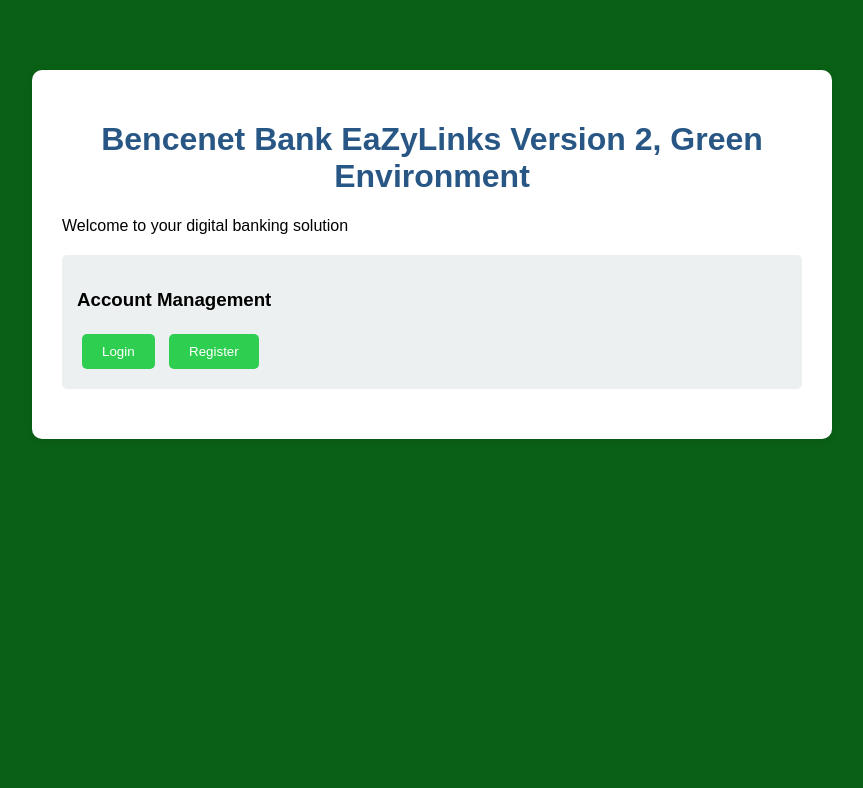
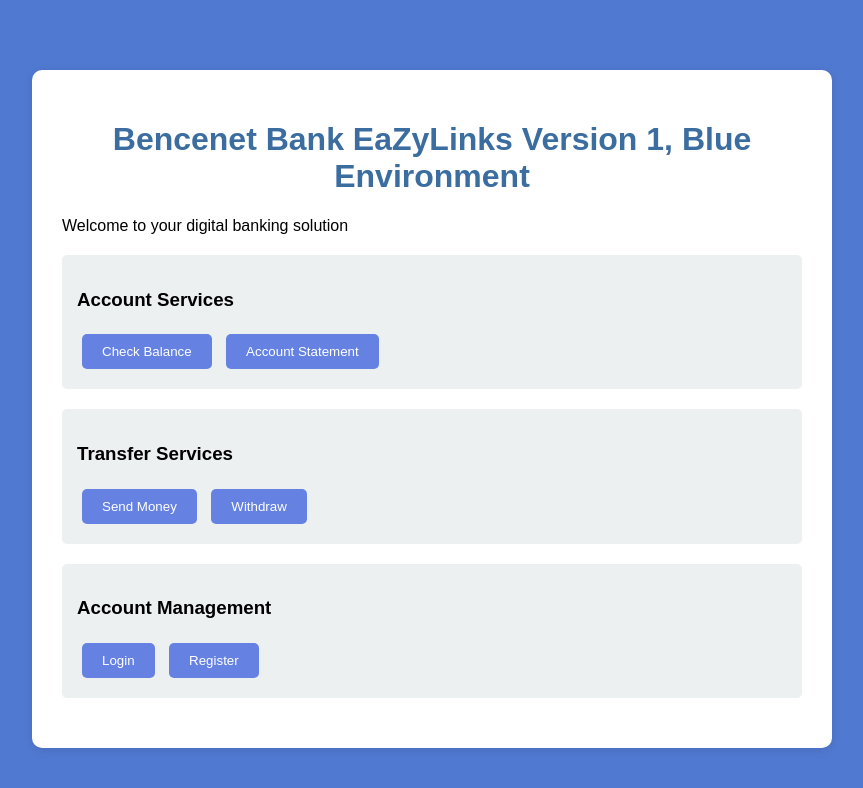
Before and after one commit to kessy06/blue-green-deployment-with-CI-CD-pipeline, a website: page public/index.html in a window 1280 px wide. Shown: the whole page, without its empty margins (208-1071 px from the left). Drawn offline with Linux system fonts and the light colour scheme.

Commit message:
Files update: For the blue environment version 1

```diff
--- a/public/index.html
+++ b/public/index.html
@@ -3,14 +3,14 @@
 <head>
     <meta charset="UTF-8">
     <meta name="viewport" content="width=device-width, initial-scale=1.0">
-    <title>Bencenet Bank EaZyLinks Version 2, Green Environment</title>
+    <title>Bencenet Bank EaZyLinks Version 1, Blue Environment</title>
     <style>
         body {
             font-family: Arial, sans-serif;
             max-width: 800px;
             margin: 50px auto;
             padding: 20px;
-            background-color: rgb(10, 97, 21); /* Changed background color */
+            background-color: rgb(80, 121, 209); /* Changed background color */
         }
         .container {
             background: white;
@@ -19,7 +19,7 @@
             box-shadow: 0 2px 10px rgba(0,0,0,0.1);
         }
         h1 {
-            color: #295785;
+            color: #3b6da0;
             text-align: center;
         }
         .feature {
@@ -29,7 +29,7 @@
             border-radius: 5px;
         }
         button {
-            background: #2ece51;
+            background: #6582e2;
             color: white;
             padding: 10px 20px;
             border: none;
@@ -38,15 +38,26 @@
             margin: 5px;
         }
         button:hover {
-            background: #2fbe53;
+            background: #5ab2ec;
         }
     </style>
 </head>
 <body>
     <div class="container">
-        <h1>Bencenet Bank EaZyLinks Version 2, Green Environment</h1> <!-- Updated heading -->
+        <h1>Bencenet Bank EaZyLinks Version 1, Blue Environment</h1> <!-- Updated heading -->
         <p>Welcome to your digital banking solution</p>
 
+        <div class="feature">
+            <h3>Account Services</h3>
+            <button onclick="checkBalance()">Check Balance</button>
+            <button onclick="getStatement()">Account Statement</button>
+        </div>
+
+        <div class="feature">
+            <h3>Transfer Services</h3>
+            <button onclick="sendMoney()">Send Money</button>
+            <button onclick="withdraw()">Withdraw</button>
+        </div>
 
         <div class="feature">
             <h3>Account Management</h3>
@@ -55,7 +66,33 @@
         </div>
     </div>
     <script>
+        function checkBalance() {
+            fetch('/account-balance')
+                .then(res => res.json())
+                .then(data => alert('Balance: ' + data.balance))
+                .catch(err => alert('Error: ' + err.message));
+        }
 
+        function getStatement() {
+            fetch('/account-statement')
+                .then(res => res.json())
+                .then(data => alert('Statement: ' + data.data))
+                .catch(err => alert('Error: ' + err.message));
+        }
+
+        function sendMoney() {
+            fetch('/send-money', { method: 'POST' })
+                .then(res => res.json())
+                .then(data => alert(data.message))
+                .catch(err => alert('Error: ' + err.message));
+        }
+
+        function withdraw() {
+            fetch('/withdraw', { method: 'POST' })
+                .then(res => res.json())
+                .then(data => alert(data.message))
+                .catch(err => alert('Error: ' + err.message));
+        }
 
         function login() {
             fetch('/login', { method: 'POST' })
```
Also changed, not shown: 3 other files.
